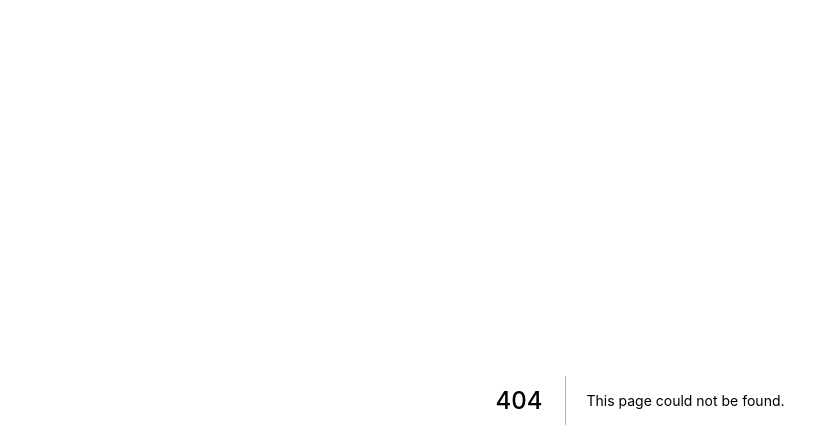
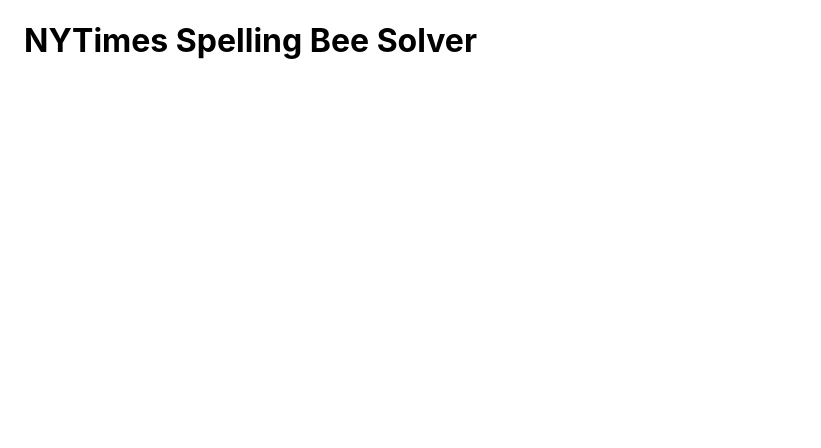
Before and after one commit to tmccall8829/mccall, a Next.js app: page /playground/bee in a window 1280 px wide. Before the commit this address had no page. Shown: the top 448 px of the page, without its empty margins (0-821 px from the left). Built offline with nearby package versions, Linux system fonts and the light colour scheme.

Commit message:
add playground card and fix sizes

```diff
--- /dev/null
+++ b/components/layout.js
@@ -0,0 +1,5 @@
+import styles from './layout.module.css'
+
+export default function Layout({ children }) {
+    return <div className={styles.container}>{children}</div>;
+}
--- /dev/null
+++ b/components/layout.module.css
@@ -0,0 +1,6 @@
+.container {
+    min-height: 100vh;
+    padding: 0 1.5rem;
+    display: flex;
+    flex-direction: column;
+}
--- /dev/null
+++ b/pages/playground/bee.js
@@ -0,0 +1,18 @@
+import Head from 'next/head'
+import Layout from '../../components/layout'
+
+export default function SpellingBeeSolverAPI() {
+    const pageTitle = 'NYTimes Spelling Bee Solver'
+    return (
+        <Layout>
+            <Head>
+                <title>{pageTitle}</title>
+            </Head>
+            <div>
+                <h1>
+                    {pageTitle}
+                </h1>
+            </div>
+        </Layout>
+    )
+}
--- a/styles/global.css
+++ b/styles/global.css
@@ -65,15 +65,6 @@
     font-size: 1.5rem;
 }
 
-code {
-    background: var(--white-bg-color);
-    border-radius: 5px;
-    padding: 0.75rem;
-    font-size: 1.1rem;
-    font-family: Menlo, Monaco, Lucida Console, Liberation Mono,
-        DejaVu Sans Mono, Bitstream Vera Sans Mono, Courier New, monospace;
-}
-
 .grid {
     display: flex;
     align-items: center;
@@ -86,8 +77,9 @@
 
 .card {
     margin: 1rem;
-    flex-basis: 30%;
-    min-width: 300px;
+    flex-basis: 50%;
+    /* min-width: 300px; */
+    /* max-width: 500px; */
     padding: 1.5rem;
     text-align: left;
     color: inherit;
@@ -117,8 +109,9 @@
 
 .priorityCard {
     margin: 1rem;
-    flex-basis: 30%;
-    min-width: 300px;
+    flex-basis: 50%;
+    /* min-width: 300px; */
+    /* max-width: 500px; */
     padding: 1.5rem;
     text-align: left;
     background-color: var(--primary-color);
@@ -148,13 +141,7 @@
     line-height: 1.5;
 }
 
-.logo {
-    height: 1em;
+.grid {
+    width: 100%;
+    flex-direction: row;
 }
-
-@media (max-width: 600px) {
-    .grid {
-        width: 100%;
-        flex-direction: row;
-    }
-}
```
Also changed, not shown: pages/index.js (+19 -16 lines).
